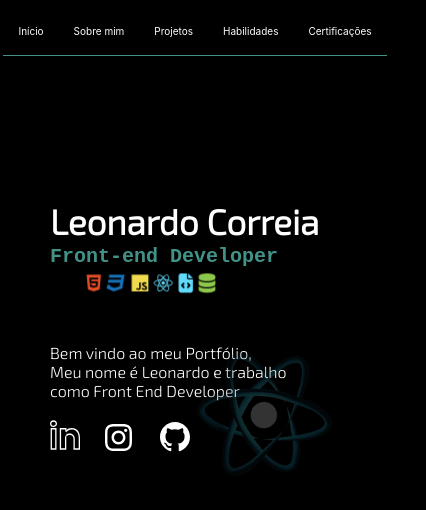
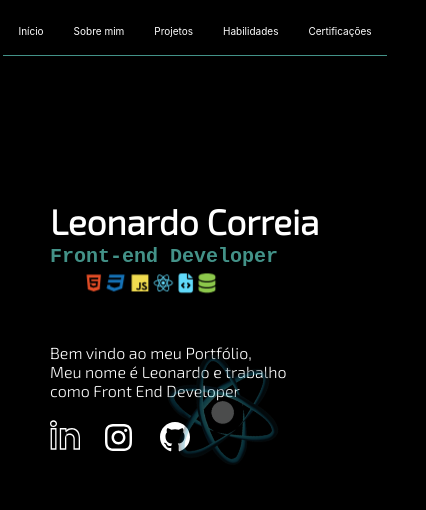
Before and after one commit to Leonardo-Correia-da-silva/Portfolio, a React (Create React App) app: page / in a window 390 px wide. Shown: the top 510 px of the page, 426 px wide, since content can reach past the window. Built offline with nearby package versions, Linux system fonts and the light colour scheme.

Commit message:
Update App.css

```diff
--- a/src/App.css
+++ b/src/App.css
@@ -41,7 +41,9 @@
 
  @media screen and (max-width: 1000px){
   .App-logo {
-    height: 35vmin;
+    height: 30vmin;
+
+
 
   }
  }
@@ -52,13 +54,13 @@
 
   .animacao {
     margin-top: -200px;
-    margin-left: 20px;
-    opacity: 0.2;
+    margin-left: 15px;
+    opacity: 0.3;
   }
 }
 
 @media (prefers-reduced-motion: no-preference) {
   .App-logo {
-    animation: App-logo-spin infinite 30s linear;
+    animation: App-logo-spin infinite 25s linear;
   }
 }
```
